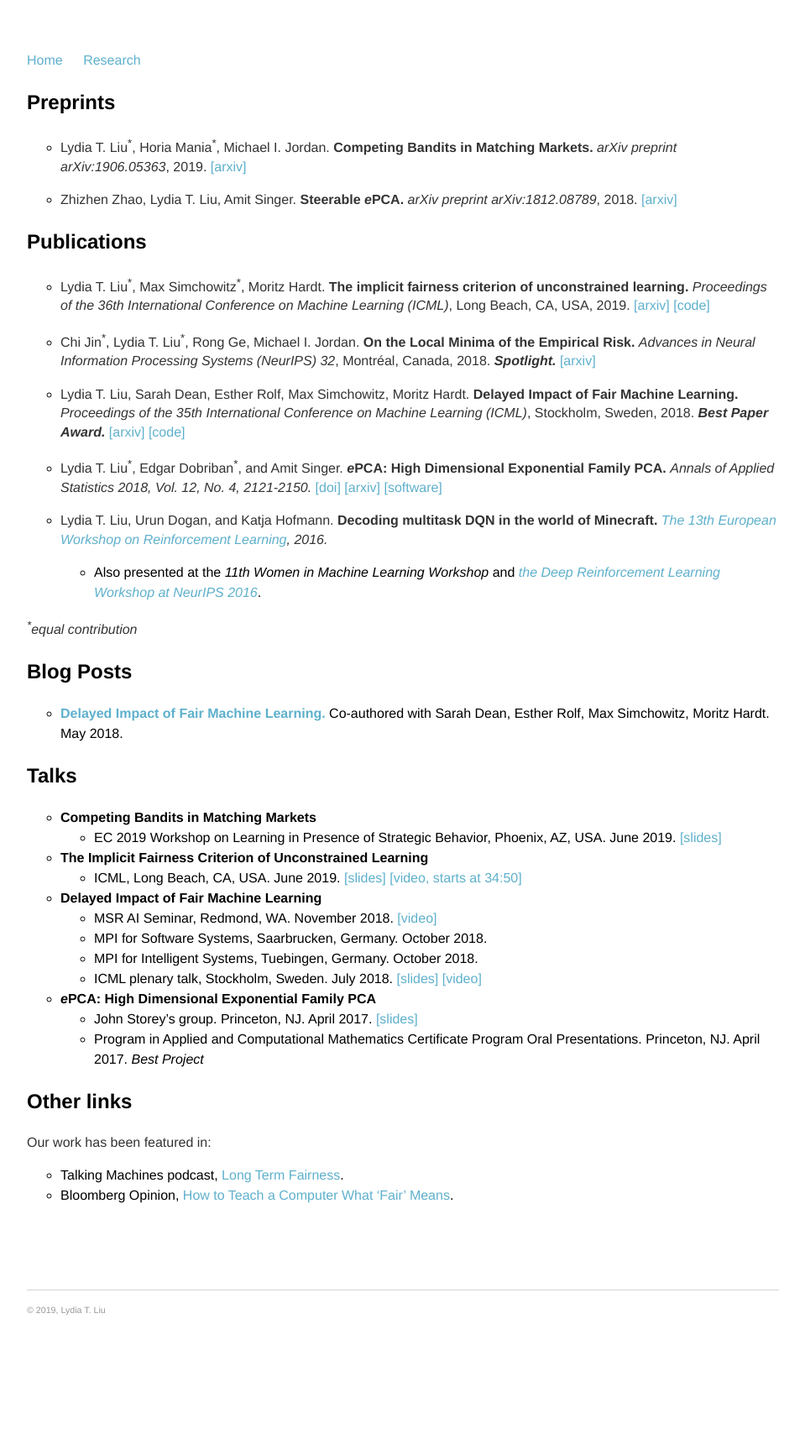
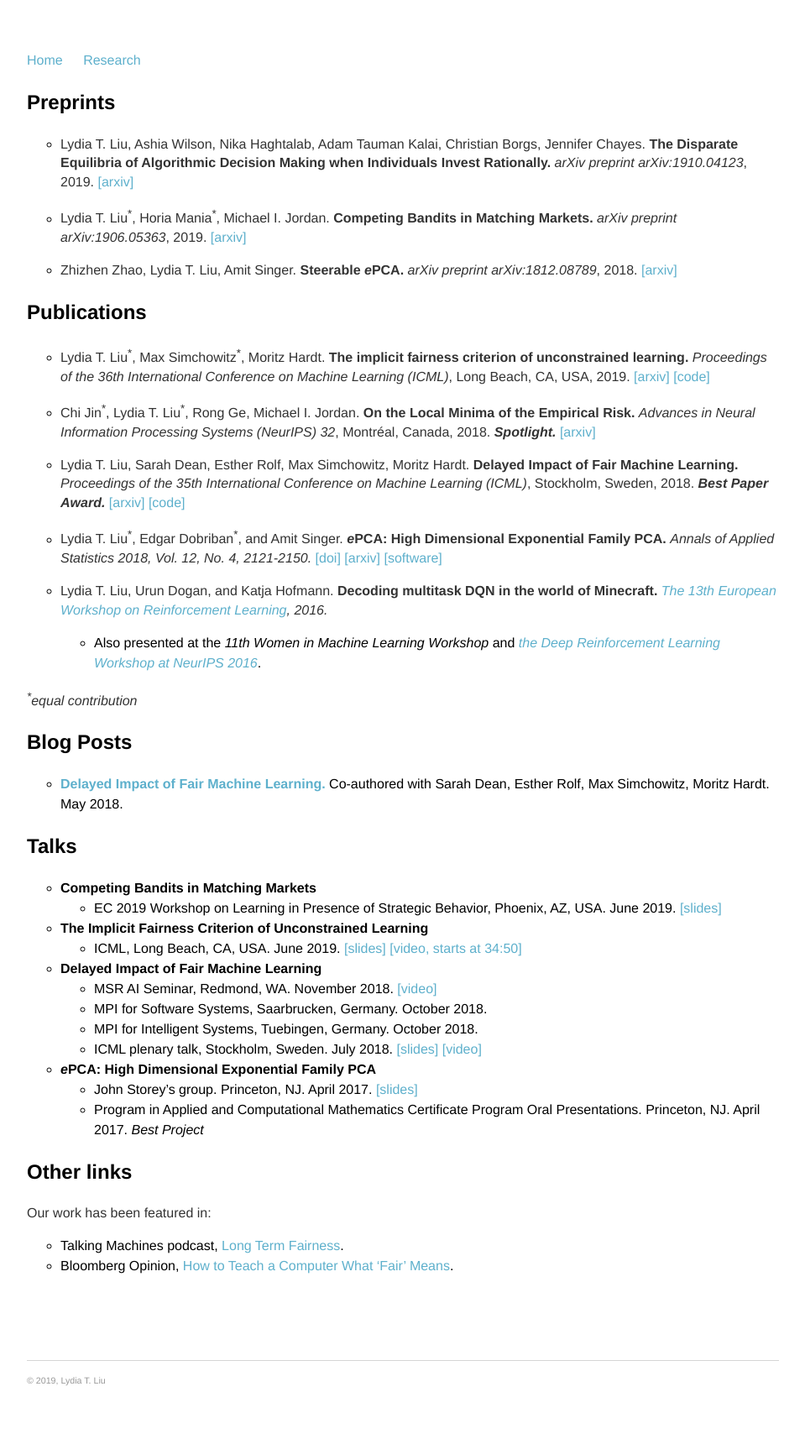
Before and after one commit to serenalwang/serenalwang.github.io, a Jekyll site: the page built from projects.md, in a window 1280 px wide. Shown: the whole page at 84% size, without its empty margins (160-1119 px from the left). Built offline with Jekyll 4.4.1, drawn with Linux system fonts in a browser that asks for light colours; before the commit the page ends 1630 px from its top, so only the background shows below that.

Commit message:
Update projects.md

```diff
--- a/projects.md
+++ b/projects.md
@@ -4,6 +4,8 @@ title: Research
 ---
 
 ### Preprints
+
+* Lydia T. Liu, Ashia Wilson, Nika Haghtalab, Adam Tauman Kalai, Christian Borgs, Jennifer Chayes. **The Disparate Equilibria of Algorithmic Decision Making when Individuals Invest Rationally.** *arXiv preprint arXiv:1910.04123*, 2019. [[arxiv]](https://arxiv.org/abs/1910.04123)
 
 * Lydia T. Liu<sup>\*</sup>, Horia Mania<sup>\*</sup>, Michael I. Jordan. **Competing Bandits in Matching Markets.** *arXiv preprint arXiv:1906.05363*, 2019. [[arxiv]](https://arxiv.org/abs/1906.05363)
 
```
